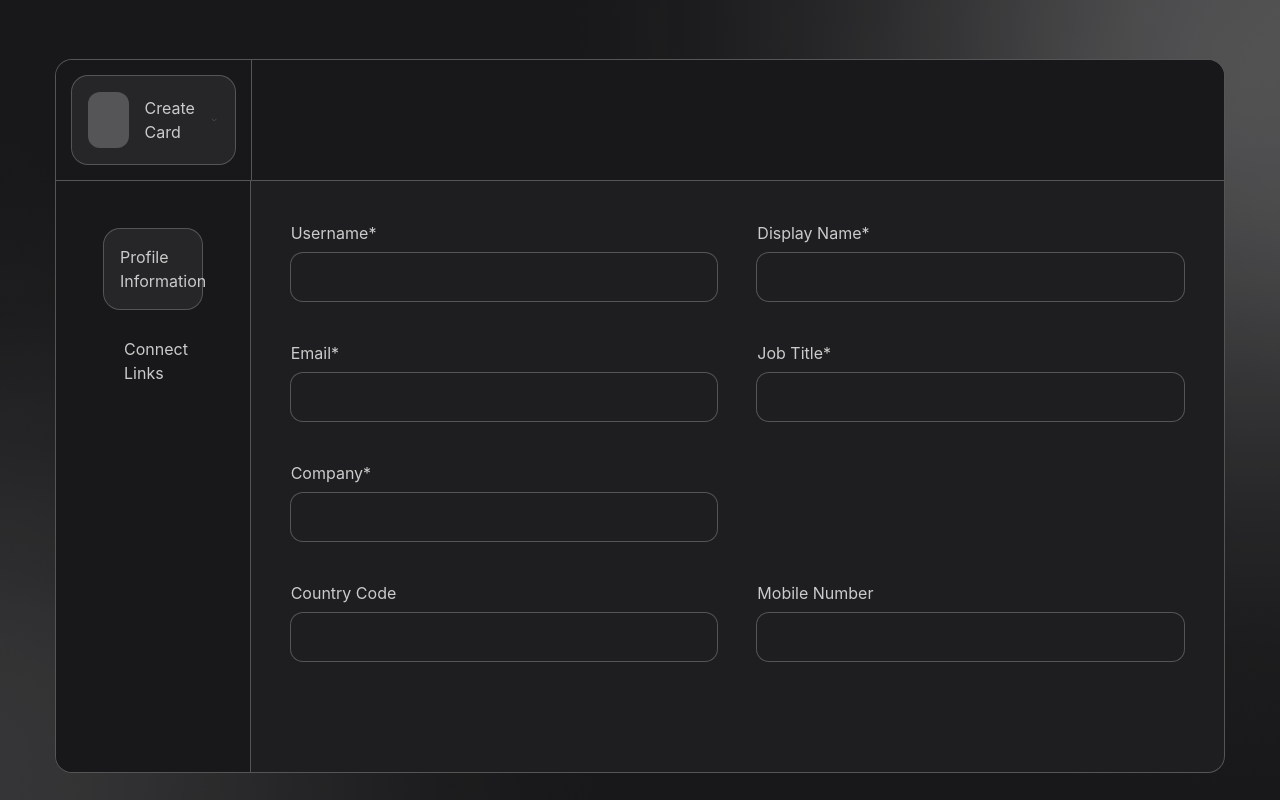
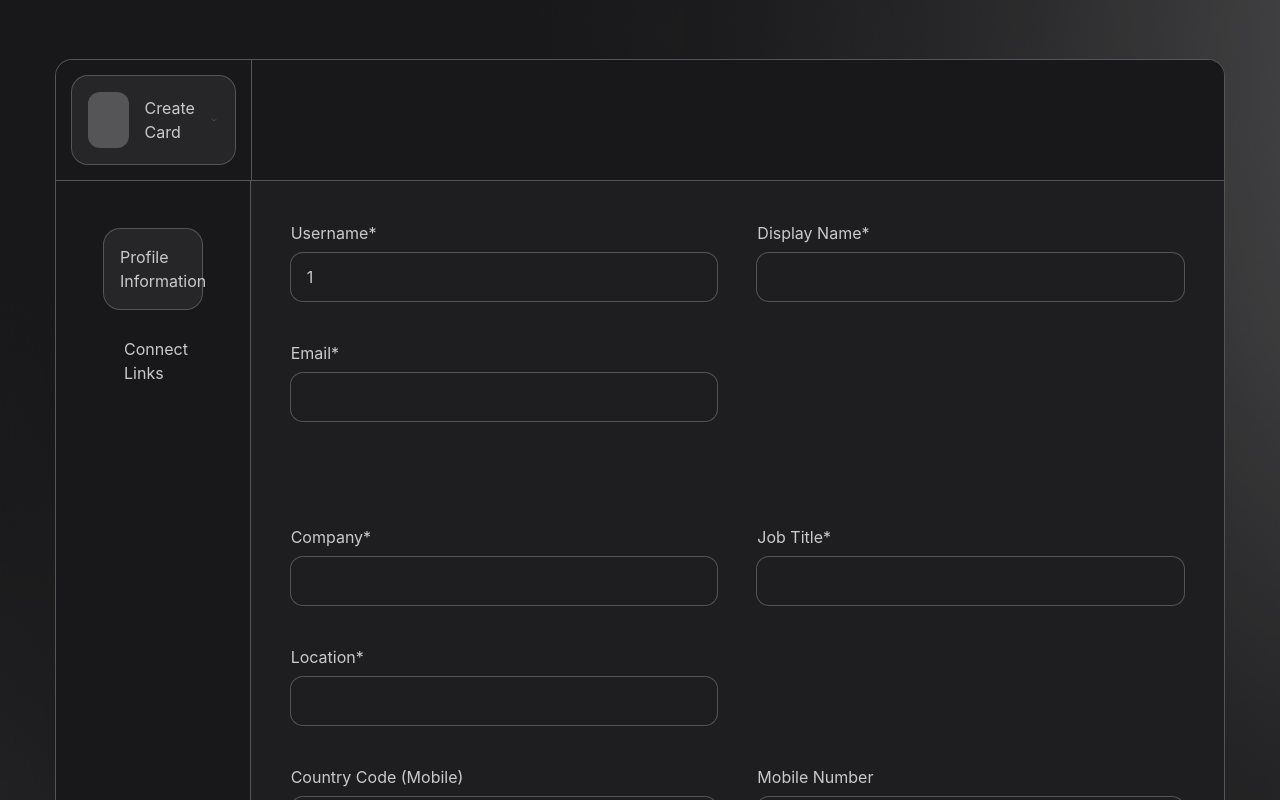
Before and after one commit to Berryen/qr-business-card-website, a Next.js app: page /profile/1/create in a window 1280 px wide. Both pictures are taken after a click on the button "Create card +". Shown: the top 800 px of the page. Built offline with nearby package versions, Linux system fonts and the light colour scheme; no server answers; a web font is replaced by a local one.

Commit message:
wip/create card

```diff
--- a/src/components/CreateProfileCard/index.tsx
+++ b/src/components/CreateProfileCard/index.tsx
@@ -1,20 +1,19 @@
-import React, { useState } from "react";
+import React, { useState, useEffect } from "react";
 import bg_other from "assets/bg_other.png";
 import clsx from "clsx";
 import { ChevronDown } from "react-feather";
 import Head from "next/head";
+import { useRouter } from "next/router";
+import { fetchStrapiAPI } from "helpers/api";
+import logo_fyp from "assets/logo_fyp.png";
+import { ProfileInfo } from "./props";
 
-export const CreateProfileCard: React.FC = () => {
-  // ================= STATE
-  const [isCreateButtonVisible, setCreateButtonVisible] = useState(true);
-  const [isCreateCardVisible, setCreateCardVisible] = useState(false);
+// ================= INTERFACES / TYPES
+interface ProfileProps {
+  profileData: ProfileInfo;
+}
 
-  // ================= EVENTS
-  const handleCreateClick = () => {
-    setCreateButtonVisible(false);
-    setCreateCardVisible(true);
-  };
-
+export const CreateProfileCard: React.FC<ProfileProps> = () => {
   // ================= VARIABLES
   const buttonClass = clsx(
     "w-full",
@@ -27,6 +26,121 @@ export const CreateProfileCard: React.FC = () => {
     "sm:text-lg",
     "rounded-lg"
   );
+
+  // ================= STATE
+  const [isCreateButtonVisible, setCreateButtonVisible] = useState(true);
+  const [isCreateCardVisible, setCreateCardVisible] = useState(false);
+
+  const [username, setUsername] = useState("");
+  const [displayName, setDisplayName] = useState("");
+  const [email, setEmail] = useState("");
+  const [jobTitle, setJobTitle] = useState("");
+  const [company, setCompany] = useState("");
+  const [location, setLocation] = useState("");
+  const [countryCodeMobile, setCountryCodeMobile] = useState("");
+  const [mobileNumber, setMobileNumber] = useState("");
+  const [countryCodeOffice, setCountryCodeOffice] = useState("");
+  const [officeNumber, setOfficeNumber] = useState("");
+  const [extensionNumber, setExtensionNumber] = useState("");
+  const [profileData, setProfileData] = useState<any>(null);
+  const [globalError, setGlobalError] = useState("");
+
+  const router = useRouter();
+  const logo = logo_fyp.src;
+
+  // ================= EVENTS
+  const handleCreateClick = () => {
+    setCreateButtonVisible(false);
+    setCreateCardVisible(true);
+  };
+
+  // Handle form submission
+  const handleFormSubmit = async (e: React.FormEvent) => {
+    e.preventDefault();
+
+    try {
+      // Prepare data to send to Strapi
+      const profileData = {
+        data: {
+          profilePhoto:
+            "http://localhost:1337/uploads/16a1153c16cf4245d65f9a65bc3fa287_753ae15fd8.jpg",
+          name: displayName,
+          slug: username.toLowerCase().replace(/\s+/g, "-"), // Create slug from username
+          email,
+          jobTitle,
+          company,
+          location,
+          countryCodeMobile,
+          mobileNumber,
+          countryCodeOffice,
+          officeNumber,
+          extensionNumber,
+          users_permissions_user: username,
+        },
+      };
+      console.log("pf1" + JSON.stringify(profileData));
+
+      // Send the data to Strapi API using fetch
+      const res = await fetch(
+        `${process.env.NEXT_PUBLIC_STRAPI_API_URL}/api/profiles`,
+        {
+          method: "POST",
+          headers: {
+            "Content-Type": "application/json",
+          },
+          body: JSON.stringify(profileData),
+        }
+      );
+      console.log("pf2" + JSON.stringify(profileData));
+
+      // Parse the response
+      const data = await res.json();
+
+      if (res.ok) {
+        // Success: Profile created
+        alert("Profile created successfully!");
+
+        // Optionally redirect user to their profile page
+        router.push(`/profile/${username}/home`);
+      } else {
+        // Handle errors
+        console.error("Failed to create profile:", data);
+        setGlobalError(
+          "Profile creation failed. Please check your inputs and try again."
+        );
+      }
+    } catch (err) {
+      console.error("Error submitting profile form:", err);
+      setGlobalError("An unexpected error occurred. Please try again.");
+    }
+  };
+
+  // ================= EFFECTS
+  useEffect(() => {
+    const fetchProfileData = async () => {
+      try {
+        const usernameQuery = router.query.username;
+
+        // Check if `usernameQuery` is an array or a string
+        if (!usernameQuery) {
+          throw new Error("Logged in user's username not found");
+        }
+
+        const username = Array.isArray(usernameQuery)
+          ? usernameQuery[0]
+          : usernameQuery;
+
+        setUsername(username); // Set the username in the input field
+      } catch (error) {
+        console.error("Error fetching profile data:", error);
+        router.push(`/profile/${router.query.username}/create`); // Redirect to create page if needed
+      }
+    };
+
+    if (router.isReady) {
+      fetchProfileData();
+    }
+  }, [router]);
 
   // ================= VIEWS
   return (
@@ -52,6 +166,7 @@ export const CreateProfileCard: React.FC = () => {
         </div>
       )}
       {isCreateCardVisible && (
+        <form onSubmit={handleFormSubmit}>
           <div className="flex flex-col min-w-screen min-h-[89vh] m-14 bg-secondary ring-1 ring-stroke rounded-2xl">
             <div className="flex flex-row text-offwhite bg-primary rounded-t-2xl border-b border-stroke">
               {/* First column with Create Card + Chevron */}
@@ -80,6 +195,7 @@ export const CreateProfileCard: React.FC = () => {
                 </button>
               </div>
               <div className="flex flex-col space-y-10 w-4/5 m-10">
+                <div className="flex flex-col space-y-10 pb-16">
                   <div className="flex flex-row space-x-10">
                     <div className="flex flex-col space-y-2 w-1/2">
                       <label htmlFor="username">Username*</label>
@@ -87,8 +203,10 @@ export const CreateProfileCard: React.FC = () => {
                         type="text"
                         id="username"
                         className="bg-secondary rounded-xl px-4 py-3 focus:outline-none ring-1 ring-stroke focus:ring-2 focus:ring-stroke"
-                    value=""
+                        value={username}
                         // onChange={(e) => setUsername(e.target.value)}
+                        readOnly
+                        required
                       />
                     </div>
                     <div className="flex flex-col space-y-2 w-1/2">
@@ -97,8 +215,9 @@ export const CreateProfileCard: React.FC = () => {
                         type="text"
                         id="displayName"
                         className="bg-secondary rounded-xl px-4 py-3 focus:outline-none ring-1 ring-stroke focus:ring-2 focus:ring-stroke"
-                    value=""
-                    // onChange={(e) => setDisplayName(e.target.value)}
+                        value={displayName}
+                        onChange={(e) => setDisplayName(e.target.value)}
+                        required
                       />
                     </div>
                   </div>
@@ -110,19 +229,12 @@ export const CreateProfileCard: React.FC = () => {
                         type="email"
                         id="email"
                         className="bg-secondary rounded-xl px-4 py-3 focus:outline-none ring-1 ring-stroke focus:ring-2 focus:ring-stroke"
-                    value=""
-                    // onChange={(e) => setEmail(e.target.value)}
+                        value={email}
+                        onChange={(e) => setEmail(e.target.value)}
+                        required
                       />
                     </div>
-                <div className="flex flex-col space-y-2 w-1/2">
-                  <label htmlFor="jobTitle">Job Title*</label>
-                  <input
-                    type="text"
-                    id="jobTitle"
-                    className="bg-secondary rounded-xl px-4 py-3 focus:outline-none ring-1 ring-stroke focus:ring-2 focus:ring-stroke"
-                    value=""
-                    // onChange={(e) => setJobTitle(e.target.value)}
-                  />
+                    <div className="flex flex-col space-y-2 w-1/2"></div>
                   </div>
                 </div>
                 <div className="flex flex-row space-x-10">
@@ -132,11 +244,22 @@ export const CreateProfileCard: React.FC = () => {
                       type="text"
                       id="company"
                       className="bg-secondary rounded-xl px-4 py-3 focus:outline-none ring-1 ring-stroke focus:ring-2 focus:ring-stroke"
-                    value=""
-                    // onChange={(e) => setCompany(e.target.value)
+                      value={company}
+                      onChange={(e) => setCompany(e.target.value)}
+                      required
                     />
                   </div>
-                <div className="flex flex-col space-y-2 w-1/2"></div>
+                  <div className="flex flex-col space-y-2 w-1/2">
+                    <label htmlFor="jobTitle">Job Title*</label>
+                    <input
+                      type="text"
+                      id="jobTitle"
+                      className="bg-secondary rounded-xl px-4 py-3 focus:outline-none ring-1 ring-stroke focus:ring-2 focus:ring-stroke"
+                      value={jobTitle}
+                      onChange={(e) => setJobTitle(e.target.value)}
+                      required
+                    />
+                  </div>
                 </div>
                 {/* <div className="flex flex-col space-y-2">
                 <label htmlFor="company" >
@@ -152,13 +275,27 @@ export const CreateProfileCard: React.FC = () => {
               </div> */}
                 <div className="flex flex-row space-x-10">
                   <div className="flex flex-col space-y-2 w-1/2">
-                  <label htmlFor="countryCode">Country Code</label>
+                    <label htmlFor="location">Location*</label>
+                    <input
+                      type="text"
+                      id="location"
+                      className="bg-secondary rounded-xl px-4 py-3 focus:outline-none ring-1 ring-stroke focus:ring-2 focus:ring-stroke"
+                      value={location}
+                      onChange={(e) => setLocation(e.target.value)}
+                      required
+                    />
+                  </div>
+                  <div className="flex flex-col space-y-2 w-1/2"></div>
+                </div>
+                <div className="flex flex-row space-x-10">
+                  <div className="flex flex-col space-y-2 w-1/2">
+                    <label htmlFor="countryCode">Country Code (Mobile)</label>
                     <input
                       type="text"
                       id="countryCode"
                       className="bg-secondary rounded-xl px-4 py-3 focus:outline-none ring-1 ring-stroke focus:ring-2 focus:ring-stroke"
-                    value=""
-                    // onChange={(e) => setCountryCode(e.target.value)}
+                      value={countryCodeMobile}
+                      onChange={(e) => setCountryCodeMobile(e.target.value)}
                     />
                   </div>
                   <div className="flex flex-col space-y-2 w-1/2">
@@ -167,14 +304,63 @@ export const CreateProfileCard: React.FC = () => {
                       type="tel"
                       id="mobileNumber"
                       className="bg-secondary rounded-xl px-4 py-3 focus:outline-none ring-1 ring-stroke focus:ring-2 focus:ring-stroke"
-                    value=""
-                    // onChange={(e) => setMobileNumber(e.target.value)}
+                      value={mobileNumber}
+                      onChange={(e) => setMobileNumber(e.target.value)}
                     />
+                  </div>
+                </div>
+                <div className="flex flex-row space-x-10">
+                  <div className="flex flex-col space-y-2 w-1/2">
+                    <label htmlFor="countryCode">Country Code (Work)</label>
+                    <input
+                      type="text"
+                      id="countryCode"
+                      className="bg-secondary rounded-xl px-4 py-3 focus:outline-none ring-1 ring-stroke focus:ring-2 focus:ring-stroke"
+                      value={countryCodeOffice}
+                      onChange={(e) => setCountryCodeOffice(e.target.value)}
+                    />
+                  </div>
+                  <div className="flex flex-col space-y-2 w-1/2">
+                    <label htmlFor="officeNumber">Office Number</label>
+                    <input
+                      type="tel"
+                      id="officeNumber"
+                      className="bg-secondary rounded-xl px-4 py-3 focus:outline-none ring-1 ring-stroke focus:ring-2 focus:ring-stroke"
+                      value={officeNumber}
+                      onChange={(e) => setOfficeNumber(e.target.value)}
+                    />
+                  </div>
+                </div>
+                <div className="flex flex-row space-x-10">
+                  <div className="flex flex-col space-y-2 w-1/2">
+                    <label htmlFor="extensionNumber">
+                      Office Extension Number
+                    </label>
+                    <input
+                      type="tel"
+                      id="extensionNumber"
+                      className="bg-secondary rounded-xl px-4 py-3 focus:outline-none ring-1 ring-stroke focus:ring-2 focus:ring-stroke"
+                      value={extensionNumber}
+                      onChange={(e) => setExtensionNumber(e.target.value)}
+                    />
+                  </div>
+                  <div className="flex flex-col space-y-2 w-1/2"></div>
+                </div>
+                <div className="flex flex-row space-x-10 justify-between">
+                  <div className="flex flex-col w-1/2"></div>
+                  <div className="flex flex-col mt-24 w-36">
+                    <button
+                      type="submit"
+                      className="px-4 py-3 text-primary bg-white rounded-xl hover:bg-gray-300 focus:outline-none focus:ring-2 focus:ring-offset-2 focus:ring-strokeg"
+                    >
+                      Submit
+                    </button>
                   </div>
                 </div>
               </div>
             </div>
           </div>
+        </form>
       )}
     </div>
   );
--- /dev/null
+++ b/src/components/CreateProfileCard/props.ts
@@ -0,0 +1,26 @@
+export type ProfileInfo = {
+  id: number;
+  attributes: {
+    name: string;
+    about: string;
+    slug: string;
+    email: string;
+    jobTitle: string;
+    company: string;
+    countryCodeMobile: string;
+    countryCodeOffice: string;
+    mobileNumber: string;
+    officeNumber: string;
+    extensionNumber: string;
+    location: string;
+    linkedIn: string;
+    showWhatsapp: boolean;
+    profilePhoto: {
+      data: {
+        attributes: {
+          url: string;
+        };
+      };
+    };
+  };
+};
```
Lines whose indentation alone changed are shown as unchanged.
